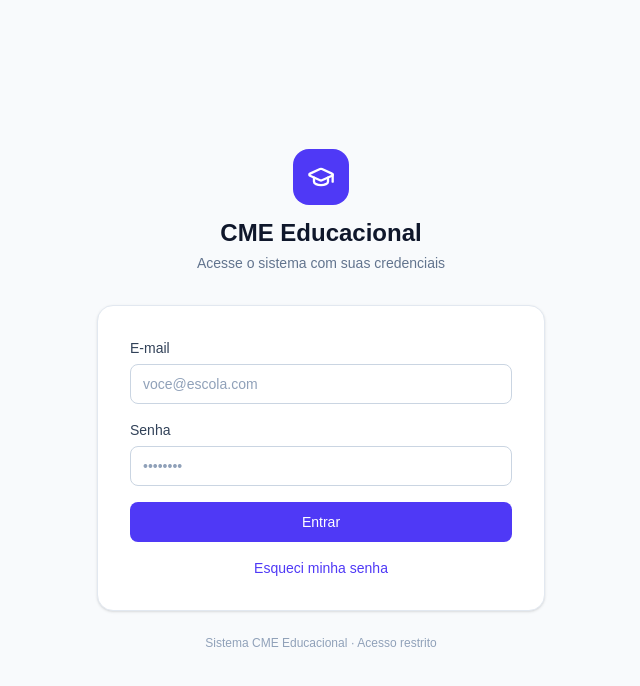
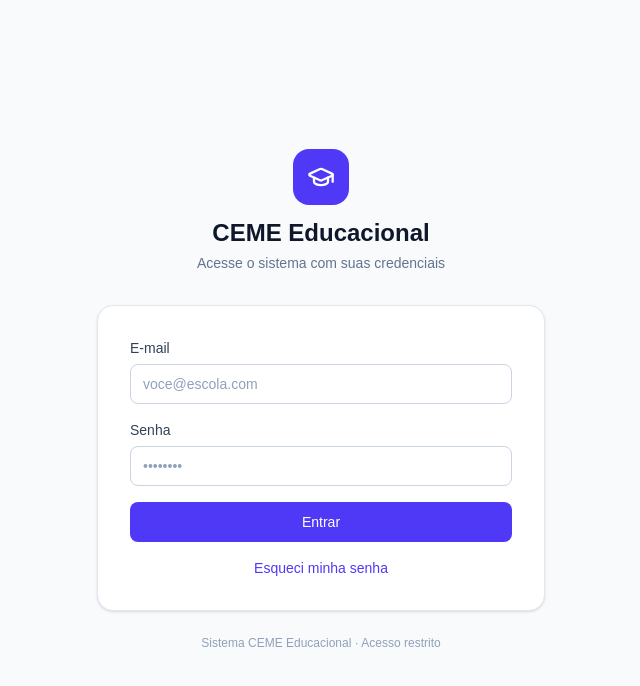
Before and after one commit to enzoolart28-ai/Ceme-Educacional, a Next.js app: page /login in a window 1280 px wide. Shown: the top 686 px of the page, without its empty margins (319-959 px from the left). Built offline with nearby package versions, Linux system fonts and the light colour scheme; no server answers.

Commit message:
fix: corrige nome da marca CME -> CEME nas telas e documentos

```diff
--- a/src/app/actions/documents.ts
+++ b/src/app/actions/documents.ts
@@ -174,7 +174,7 @@ async function buildContent(
   const today = formatDate(new Date().toISOString());
   const footer = [
     `Documento gerado eletronicamente em ${today}.`,
-    "Sistema CME Educacional — validade sujeita a conferência.",
+    "Sistema CEME Educacional — validade sujeita a conferência.",
   ];
   const titleLabel = GENERATED_DOCUMENT_TYPE_LABELS[type];
 
--- a/src/app/dashboard/page.tsx
+++ b/src/app/dashboard/page.tsx
@@ -82,7 +82,7 @@ export default async function DashboardPage() {
     <>
       <PageHeader
         title={`Olá, ${firstName}!`}
-        description="Bem-vindo ao Sistema CME Educacional."
+        description="Bem-vindo ao Sistema CEME Educacional."
         action={<RoleBadge role={role} />}
       />
       {dashboard}
--- a/src/app/eventos/[id]/page.tsx
+++ b/src/app/eventos/[id]/page.tsx
@@ -19,7 +19,7 @@ export default async function PublicEventPage({ params }: { params: Promise<{ id
           <div className="flex h-9 w-9 items-center justify-center rounded-lg bg-indigo-600 text-white">
             <GraduationCap className="h-5 w-5" />
           </div>
-          <span className="text-lg font-bold">CME Educacional</span>
+          <span className="text-lg font-bold">CEME Educacional</span>
         </div>
 
         {!event ? (
@@ -52,7 +52,7 @@ export default async function PublicEventPage({ params }: { params: Promise<{ id
         )}
 
         <p className="mt-6 text-center text-xs text-slate-400">
-          <Clock className="mr-1 inline h-3 w-3" /> Sistema CME Educacional
+          <Clock className="mr-1 inline h-3 w-3" /> Sistema CEME Educacional
         </p>
       </div>
     </main>
--- a/src/app/layout.tsx
+++ b/src/app/layout.tsx
@@ -14,8 +14,8 @@ const geistMono = Geist_Mono({
 
 export const metadata: Metadata = {
   title: {
-    default: "CME Educacional",
-    template: "%s | CME Educacional",
+    default: "CEME Educacional",
+    template: "%s | CEME Educacional",
   },
   description: "Sistema de gestão para rede particular de ensino.",
 };
--- a/src/app/login/page.tsx
+++ b/src/app/login/page.tsx
@@ -16,7 +16,7 @@ export default async function LoginPage({
 
   return (
     <AuthShell
-      title="CME Educacional"
+      title="CEME Educacional"
       subtitle="Acesse o sistema com suas credenciais"
     >
       <LoginForm redirectTo={redirectTo} />
--- a/src/components/auth/auth-shell.tsx
+++ b/src/components/auth/auth-shell.tsx
@@ -25,7 +25,7 @@ export function AuthShell({
         </div>
 
         <p className="mt-6 text-center text-xs text-slate-400">
-          Sistema CME Educacional &middot; Acesso restrito
+          Sistema CEME Educacional &middot; Acesso restrito
         </p>
       </div>
     </main>
--- a/src/components/layout/dashboard-shell.tsx
+++ b/src/components/layout/dashboard-shell.tsx
@@ -63,7 +63,7 @@ export function DashboardShell({ role, fullName, email, children }: DashboardShe
       <div className="flex h-9 w-9 items-center justify-center rounded-lg bg-indigo-600 text-white">
         <GraduationCap className="h-5 w-5" />
       </div>
-      <span className="font-semibold text-slate-900">CME Educacional</span>
+      <span className="font-semibold text-slate-900">CEME Educacional</span>
     </div>
   );
 
@@ -87,7 +87,7 @@ export function DashboardShell({ role, fullName, email, children }: DashboardShe
           />
           <aside className="absolute inset-y-0 left-0 flex w-64 flex-col bg-white shadow-xl">
             <div className="flex h-16 items-center justify-between border-b border-slate-100 px-5">
-              <span className="font-semibold text-slate-900">CME Educacional</span>
+              <span className="font-semibold text-slate-900">CEME Educacional</span>
               <button onClick={() => setMobileOpen(false)} aria-label="Fechar menu">
                 <X className="h-5 w-5 text-slate-500" />
               </button>
--- a/src/lib/documents/pdf.ts
+++ b/src/lib/documents/pdf.ts
@@ -41,7 +41,7 @@ export async function buildDocumentPdf(content: PdfContent): Promise<Uint8Array>
   let y = PAGE_H - MARGIN;
 
   // Cabeçalho institucional
-  page.drawText("SISTEMA CME EDUCACIONAL", { x: MARGIN, y, size: 16, font: bold, color: rgb(0.15, 0.18, 0.4) });
+  page.drawText("SISTEMA CEME EDUCACIONAL", { x: MARGIN, y, size: 16, font: bold, color: rgb(0.15, 0.18, 0.4) });
   y -= 18;
   page.drawText("Rede Particular de Ensino", { x: MARGIN, y, size: 10, font, color: rgb(0.4, 0.4, 0.4) });
   y -= 12;
```
